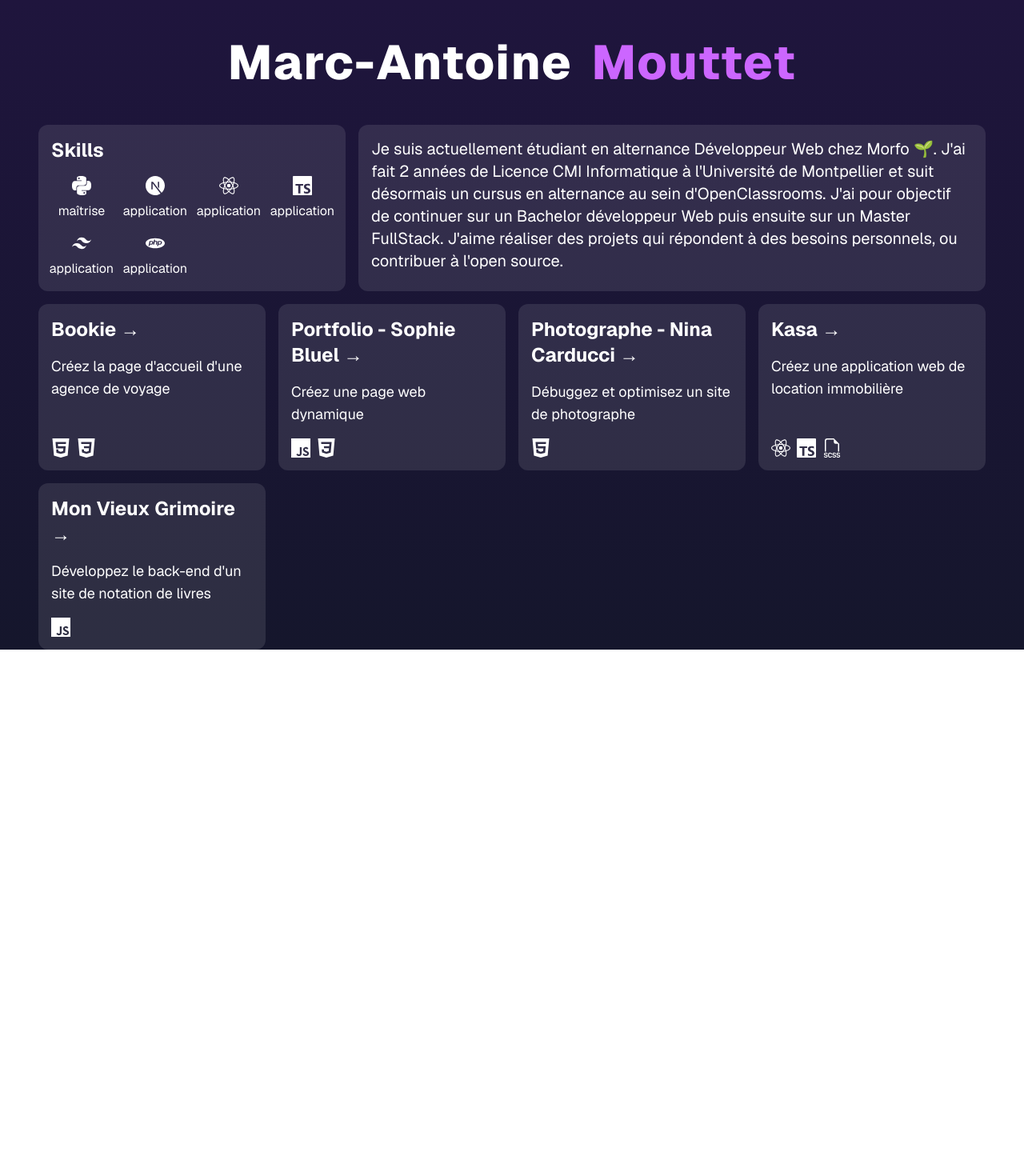
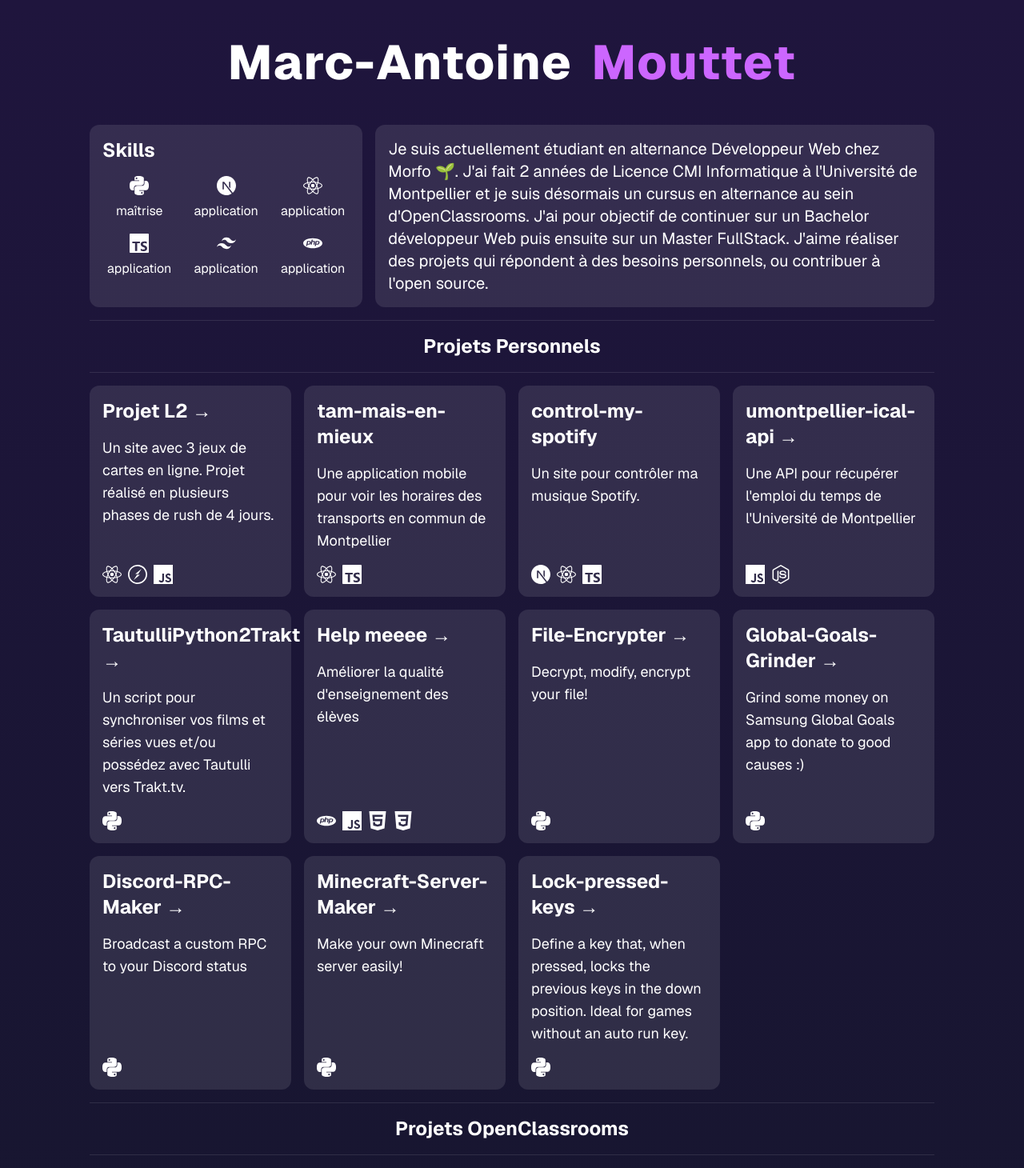
Before and after one commit to TheGeeKing/oc-8-portfolio, a Next.js app in the folder web/: page / in a window 1280 px wide. Shown: the top 1460 px of the page at 80% size. Before the commit the page ends 812 px from the top, so only its background shows below. Built offline with nearby package versions, Linux system fonts and the light colour scheme.

Commit message:
improved

```diff
--- a/web/src/app/layout.tsx
+++ b/web/src/app/layout.tsx
@@ -1,7 +1,7 @@
 import "@/styles/globals.css";
 
 import { GeistSans } from "geist/font/sans";
-import { type Metadata } from "next";
+import { type Viewport, type Metadata } from "next";
 
 export const metadata: Metadata = {
   title: "Portfolio",
@@ -9,12 +9,18 @@ export const metadata: Metadata = {
   icons: [{ rel: "icon", url: "/portfolio.256x256.png" }],
 };
 
+export const viewport: Viewport = {
+  colorScheme: "dark",
+};
+
 export default function RootLayout({
   children,
 }: Readonly<{ children: React.ReactNode }>) {
   return (
-    <html lang="en" className={`${GeistSans.variable}`}>
-      <body>{children}</body>
+    <html lang="fr" className={`${GeistSans.variable}`}>
+      <body className="flex min-h-screen flex-col bg-gradient-to-b from-[#1f153d] to-[#15162c] text-white">
+        {children}
+      </body>
     </html>
   );
 }
--- a/web/src/app/page.tsx
+++ b/web/src/app/page.tsx
@@ -1,16 +1,20 @@
 /* eslint-disable react/no-unescaped-entities */
 import { Card } from "@/components/Card";
+import Dot from "@/components/Dot";
 import { ProjectCard } from "@/components/ProjectCard";
+import { Section } from "@/components/Section";
 import { SkillCard } from "@/components/SkillCard";
+import Link from "next/link";
 
 export default function HomePage() {
   return (
-    <main className="flex min-h-screen flex-col bg-gradient-to-b from-[#1f153d] to-[#15162c] text-white">
+    <>
+      <main>
         <h1 className="mx-auto my-8 flex flex-col items-center justify-center gap-6 text-4xl font-extrabold tracking-wide text-white sm:flex-row sm:text-4xl md:text-5xl lg:m-12 lg:text-6xl">
           Marc-Antoine<span className="text-[hsl(280,100%,70%)]">Mouttet</span>
         </h1>
 
-      <div className="flex flex-col gap-4 px-12">
+        <div className="mb-12 flex flex-col gap-4 px-12 lg:px-28">
           <div className="flex flex-col gap-4 sm:grid sm:grid-cols-3">
             <div className="col-span-1">
               <SkillCard
@@ -30,10 +34,10 @@ export default function HomePage() {
             <div className="col-span-2">
               <Card>
                 <p className="text-xl">
-                Je suis actuellement étudiant en alternance Développeur Web chez
-                Morfo 🌱. J'ai fait 2 années de Licence CMI Informatique à
-                l'Université de Montpellier et suit désormais un cursus en
-                alternance au sein d'OpenClassrooms. J'ai pour objectif de
+                  Je suis actuellement étudiant en alternance Développeur Web
+                  chez Morfo 🌱. J'ai fait 2 années de Licence CMI Informatique
+                  à l'Université de Montpellier et je suis désormais un cursus
+                  en alternance au sein d'OpenClassrooms. J'ai pour objectif de
                   continuer sur un Bachelor développeur Web puis ensuite sur un
                   Master FullStack. J'aime réaliser des projets qui répondent à
                   des besoins personnels, ou contribuer à l'open source.
@@ -41,7 +45,76 @@ export default function HomePage() {
               </Card>
             </div>
           </div>
-        {/* Projets */}
+          <Section title="Projets Personnels" />
+          <div className="grid grid-cols-1 place-items-center gap-4 sm:grid-cols-2 lg:grid-cols-3 xl:grid-cols-4 [&>*]:min-h-52">
+            <ProjectCard
+              title="Projet L2"
+              description="Un site avec 3 jeux de cartes en ligne. Projet réalisé en plusieurs phases de rush de 4 jours."
+              link="https://projet-l2.home.mma.dev"
+              stack={{ react: true, javascript: true, socketio: true }}
+            />
+            <ProjectCard
+              title="tam-mais-en-mieux"
+              description="Une application mobile pour voir les horaires des transports en commun de Montpellier"
+              stack={{ react: true, typescript: true }}
+            />
+            <ProjectCard
+              title="control-my-spotify"
+              description="Un site pour contrôler ma musique Spotify."
+              stack={{ react: true, typescript: true, nextjs: true }}
+            />
+            <ProjectCard
+              title="umontpellier-ical-api"
+              description="Une API pour récupérer l'emploi du temps de l'Université de Montpellier"
+              link="https://github.com/TheGeeKing/umontpellier-ical-api"
+              stack={{ nodejs: true, javascript: true }}
+            />
+            <ProjectCard
+              title="TautulliPython2Trakt"
+              description="Un script pour synchroniser vos films et séries vues et/ou possédez avec Tautulli vers Trakt.tv."
+              link="https://github.com/TheGeeKing/TautulliPython2Trakt"
+              stack={{ python: true }}
+            />
+            <ProjectCard
+              title="Help meeee"
+              description="Améliorer la qualité d'enseignement des élèves"
+              link="https://mma.dev/help_me/"
+              stack={{ css: true, html: true, javascript: true, php: true }}
+            />
+            <ProjectCard
+              title="File-Encrypter"
+              description="Decrypt, modify, encrypt your file!"
+              link="https://github.com/TheGeeKing/File-Encrypter"
+              stack={{ python: true }}
+            />
+            <ProjectCard
+              title="Global-Goals-Grinder"
+              description="Grind some money on Samsung Global Goals app to donate to good causes :)"
+              link="https://github.com/TheGeeKing/Global-Goals-Grinder"
+              stack={{ python: true }}
+            />
+            <ProjectCard
+              title="Discord-RPC-Maker"
+              description="Broadcast a custom RPC to your Discord status"
+              link="https://github.com/TheGeeKing/Discord-RPC-Maker"
+              stack={{ python: true }}
+            />
+            <ProjectCard
+              title="Minecraft-Server-Maker"
+              description="Make your own Minecraft server easily!"
+              link="https://github.com/TheGeeKing/Minecraft-Server-Maker"
+              stack={{ python: true }}
+            />
+            <ProjectCard
+              title="Lock-pressed-keys"
+              description="Define a key that, when pressed, locks the previous keys in the down position. Ideal for games without an auto run key."
+              link="https://github.com/TheGeeKing/Lock-pressed-keys"
+              stack={{ python: true }}
+            />
+          </div>
+          <Section title="Projets OpenClassrooms" />
+
+          {/* Projets OC */}
           <div className="grid grid-cols-1 place-items-center gap-4 sm:grid-cols-2 lg:grid-cols-3 xl:grid-cols-4 [&>*]:min-h-52">
             <ProjectCard
               title="Bookie"
@@ -52,7 +125,7 @@ export default function HomePage() {
             <ProjectCard
               title="Portfolio - Sophie Bluel"
               description="Créez une page web dynamique"
-            link="https://github.com/TheGeeKing/oc-4-photographe"
+              link="https://github.com/TheGeeKing/oc-3-architecte"
               stack={{ css: true, javascript: true }}
             />
             <ProjectCard
@@ -76,5 +149,21 @@ export default function HomePage() {
           </div>
         </div>
       </main>
+      <footer className="flex items-center justify-center gap-4 bg-white/10 p-4 text-white">
+        <Link
+          className="text-[hsl(280,100%,70%)]"
+          href="https://www.linkedin.com/in/mma--/"
+        >
+          LinkedIn
+        </Link>
+        <Dot />
+        <Link
+          className="text-[hsl(280,100%,70%)]"
+          href="https://github.com/TheGeeKing"
+        >
+          GitHub
+        </Link>
+      </footer>
+    </>
   );
 }
--- /dev/null
+++ b/web/src/components/Dot.tsx
@@ -0,0 +1,7 @@
+import React from "react";
+
+const Dot = () => {
+  return <>•</>;
+};
+
+export default Dot;
--- a/web/src/components/ProjectCard.tsx
+++ b/web/src/components/ProjectCard.tsx
@@ -9,6 +9,9 @@ import {
   SiJavascript,
   SiHtml5,
   SiCss3,
+  SiPython,
+  SiPhp,
+  SiSocketdotio,
 } from "react-icons/si";
 import { BsFiletypeScss } from "react-icons/bs";
 import { FaNodeJs } from "react-icons/fa";
@@ -17,6 +20,9 @@ type TechStack = {
   nextjs?: boolean;
   react?: boolean;
   typescript?: boolean;
+  python?: boolean;
+  php?: boolean;
+  socketio?: boolean;
   javascript?: boolean;
   nodejs?: boolean;
   html?: boolean;
@@ -38,6 +44,13 @@ const techStackIcons: Record<keyof TechStack, IconObject> = {
     name: "TypeScript",
     icon: SiTypescript,
     href: "https://www.typescriptlang.org",
+  },
+  python: { name: "Python", icon: SiPython, href: "https://www.python.org" },
+  php: { name: "PHP", icon: SiPhp, href: "https://www.php.net" },
+  socketio: {
+    name: "Socket.IO",
+    icon: SiSocketdotio,
+    href: "https://socket.io",
   },
   javascript: {
     name: "JavaScript",
@@ -90,20 +103,39 @@ export const ProjectCard = ({
 }: {
   title: string;
   description: string;
-  link: string;
+  link?: string;
   stack?: TechStack;
 }) => {
+  const Content = () => {
+    return (
+      <>
+        <div className="flex flex-col gap-4">
+          <h3 className="text-2xl font-bold">
+            {title}
+            {link ? " →" : null}
+          </h3>
+          <div className="text-lg">{description}</div>
+        </div>
+        {stack ? <Stack {...stack} /> : null}
+      </>
+    );
+  };
+
+  if (link) {
     return (
       <Link
         className="flex h-full w-full flex-col justify-between gap-4 rounded-xl bg-white/10 p-4 text-white transition-transform hover:scale-105 hover:bg-white/20"
         href={link}
         target="_blank"
       >
-      <div className="flex flex-col gap-4">
-        <h3 className="text-2xl font-bold">{title} →</h3>
-        <div className="text-lg">{description}</div>
-      </div>
-      {stack ? <Stack {...stack} /> : null}
+        <Content />
       </Link>
     );
+  }
+
+  return (
+    <div className="flex h-full w-full flex-col justify-between gap-4 rounded-xl bg-white/10 p-4 text-white">
+      <Content />
+    </div>
+  );
 };
--- /dev/null
+++ b/web/src/components/Section.tsx
@@ -0,0 +1,14 @@
+import React from "react";
+import { Separator } from "./Separator";
+
+export const Section = ({ title }: { title: string }) => {
+  return (
+    <>
+      <Separator />
+      <h2 className="flex items-center justify-center text-2xl font-bold">
+        {title}
+      </h2>
+      <Separator />
+    </>
+  );
+};
--- /dev/null
+++ b/web/src/components/Separator.tsx
@@ -0,0 +1,5 @@
+import React from "react";
+
+export const Separator = () => {
+  return <div className="h-px w-full bg-white/10" />;
+};
--- a/web/src/components/SkillCard.tsx
+++ b/web/src/components/SkillCard.tsx
@@ -107,7 +107,7 @@ const Stack = (props: TechStack) => {
   const sortedKeys = sortTechStack(props);
 
   return (
-    <div className="grid grid-cols-2 gap-4 min-[450px]:grid-cols-4 sm:grid-cols-1 md:grid-cols-2 lg:grid-cols-4">
+    <div className="grid grid-cols-2 gap-4 min-[450px]:grid-cols-4 sm:grid-cols-1 md:grid-cols-2 lg:grid-cols-3">
       {sortedKeys.map((key) => {
         const {
           icon: Icon,
```
Lines whose indentation alone changed are shown as unchanged.
